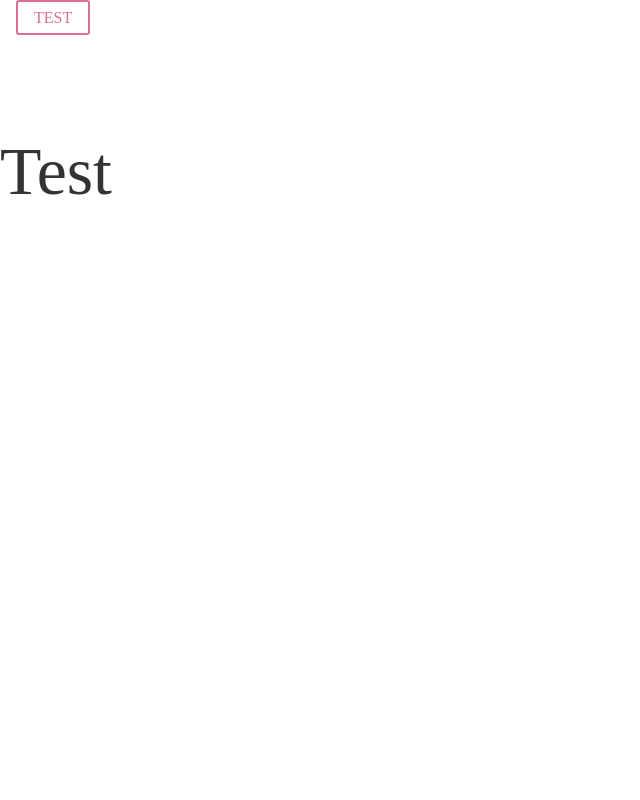
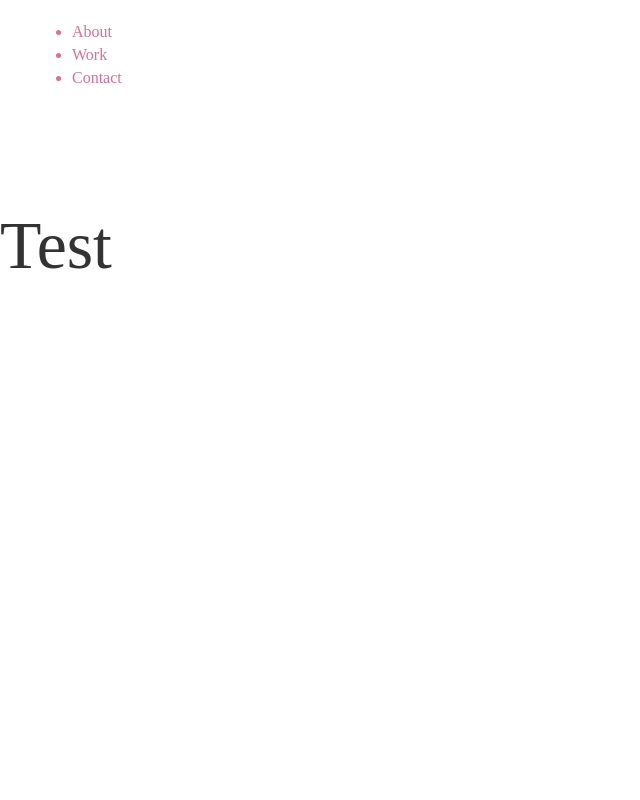
Before and after one commit to Pieter-Rees/bald-development, a React app: page / in a window 1280 px wide. Shown: the top 800 px of the page, without its empty margins (0-640 px from the left). Built offline with nearby package versions, Linux system fonts and the light colour scheme.

Commit message:
fixed first real navigation list component, also fixed atomic structure in components

```diff
--- a/src/App.js
+++ b/src/App.js
@@ -8,9 +8,9 @@ class App extends Component {
   render() {
     return (
       <div className="App">
-        <Header> </Header>
-        <Main></Main>
-        <Footer></Footer>
+        <Header />
+        <Main />
+        <Footer />
       </div>
     );
   }
--- a/src/components/header.jsx
+++ b/src/components/header.jsx
@@ -1,14 +1,11 @@
 import React, { } from 'react';
-import Button from './modules/button.jsx';
+import Navigation from './modules/organisms/navigation.jsx';
 
 class Header extends React.Component {
-
   render() {
     return (
       <header className="header">
-        <Button>
-          TEST
-        </Button>
+        <Navigation></Navigation>
       </header>
     );
   }
--- a/src/components/main.jsx
+++ b/src/components/main.jsx
@@ -2,7 +2,6 @@ import React, { } from 'react';
 import About from './pages/about.jsx';
 import Contact from './pages/contact.jsx';
 import Work from './pages/work.jsx';
-
 
 class Main extends React.Component {
 
--- a/src/components/modules/button.jsx
+++ b/src/components/modules/molecules/button.jsx
@@ -1,5 +1,5 @@
 import React, { } from 'react';
-import styled from 'styled-components';
+import styled from 'styled-components';x
 
 const Button = styled.button`
   border-radius: 3px;
@@ -7,7 +7,7 @@ const Button = styled.button`
   margin: 0 1em;
   background: transparent;
   color: palevioletred;
-  border: 2px solid palevioletred;
+  border: 2px solid $steel;
 `;
 
 export default Button;
--- /dev/null
+++ b/src/components/modules/organisms/navigation.jsx
@@ -0,0 +1,28 @@
+import React, { } from 'react';
+import styled from 'styled-components';
+
+const NavigationList = styled.nav`
+  border-radius: 3px;
+  padding: 0.25em 1em;
+  margin: 0 1em;
+  background: transparent;
+  color: palevioletred;
+  border: 2px solid $steel;
+`;
+
+class Navigation extends React.Component {
+
+  render() {
+    return (
+      <NavigationList className='navigation'>
+        <ul className='navigation-list'>
+          <li>About</li>
+          <li>Work</li>
+          <li>Contact</li>
+        </ul>
+      </NavigationList>
+    );
+  }
+};
+
+export default Navigation;
--- a/src/components/pages/about.jsx
+++ b/src/components/pages/about.jsx
@@ -1,5 +1,5 @@
 import React, { } from 'react';
-import Title from '../modules/title.jsx';
+import Title from '../modules/atoms/title.jsx';
 
 class About extends React.Component {
 
--- a/src/components/pages/contact.jsx
+++ b/src/components/pages/contact.jsx
@@ -1,5 +1,5 @@
 import React, { } from 'react';
-import Title from '../modules/title.jsx';
+import Title from '../modules/atoms/title.jsx';
 
 class Contact extends React.Component {
 
--- a/src/components/pages/work.jsx
+++ b/src/components/pages/work.jsx
@@ -1,5 +1,5 @@
 import React, { } from 'react';
-import Title from '../modules/title.jsx';
+import Title from '../modules/atoms/title.jsx';
 
 class Work extends React.Component {
 
--- a/src/index.css
+++ /dev/null
@@ -1,5 +0,0 @@
-body {
-  margin: 0;
-  padding: 0;
-  font-family: sans-serif;
-}
--- a/src/index.js
+++ b/src/index.js
@@ -1,6 +1,5 @@
 import React from 'react';
 import ReactDOM from 'react-dom';
-import './index.css';
 import App from './App';
 import registerServiceWorker from './registerServiceWorker';
 
```
Also changed, not shown: src/components/modules/atoms/title.jsx (renamed from src/components/modules/title.jsx).
